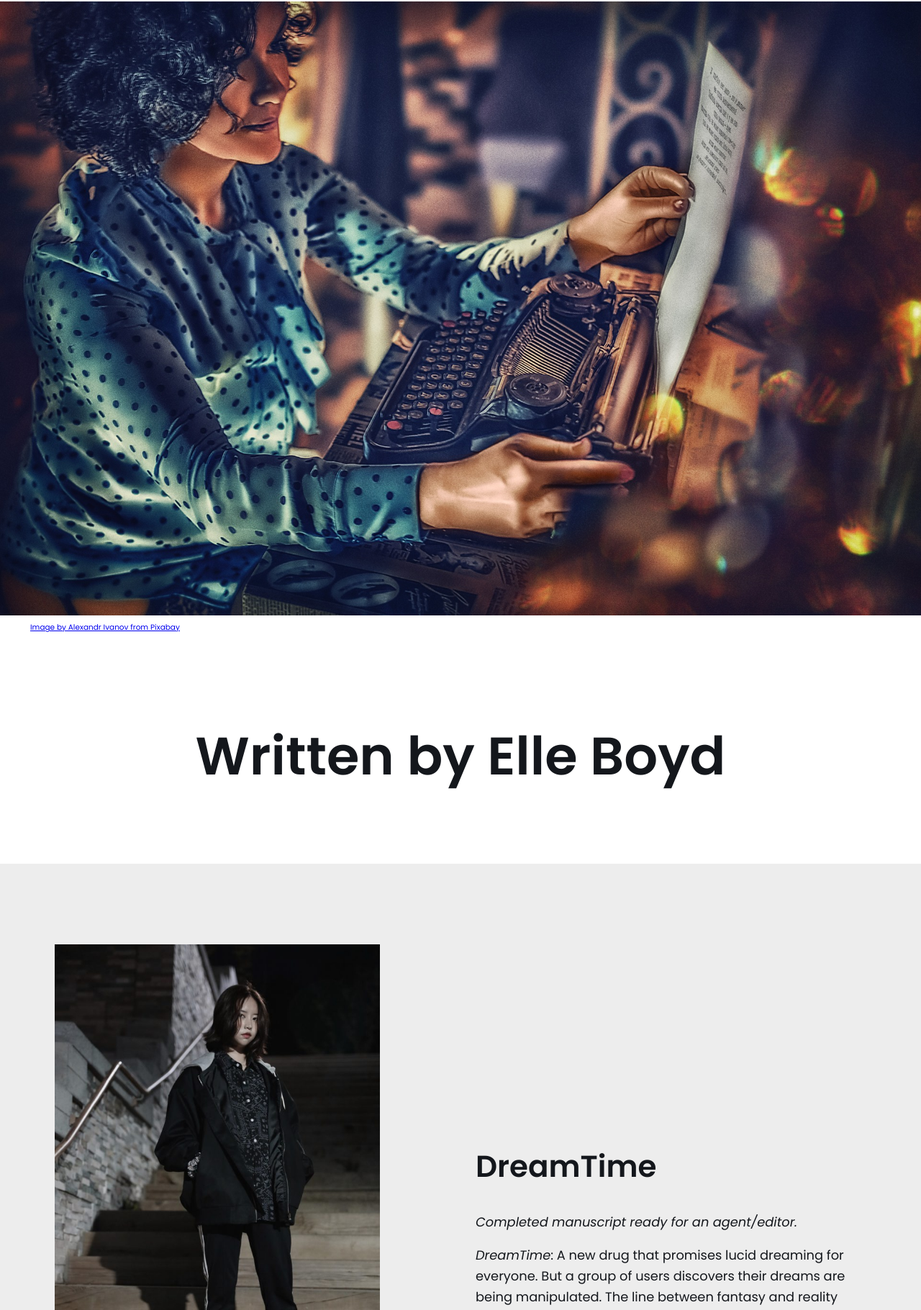
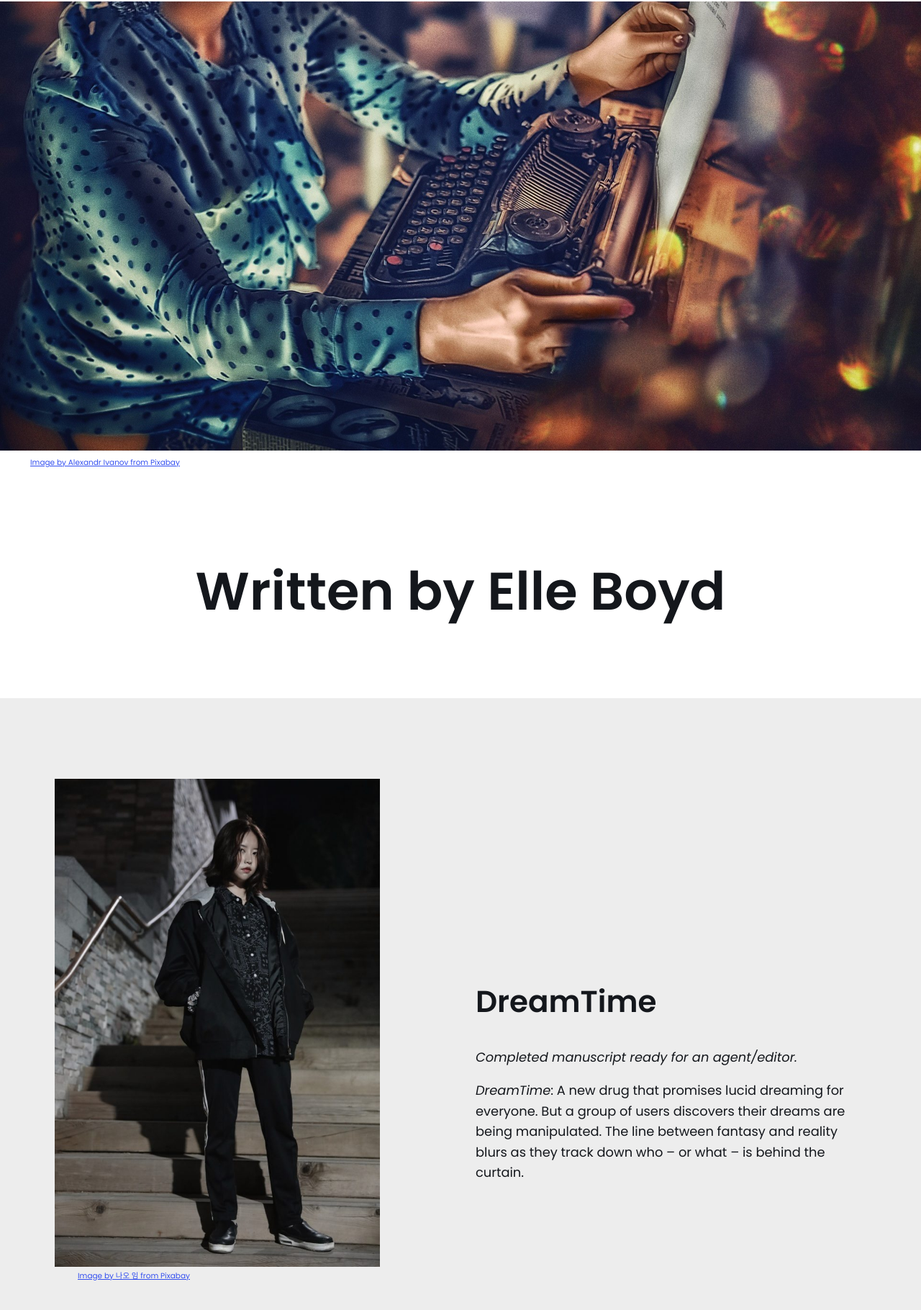
Before and after one commit to RainsongTaurandira/Elle-s-Writer-Site, a plain HTML site: page index.html in a window 1280 px wide. Shown: the part 80-1900 px from the top of the page at 72% size. Drawn offline with Linux system fonts and the light colour scheme.

Commit message:
minor edits
Cropped the cover picture, added a "open somewhere else" attribute to Readsy link, and changed the dark-mode colour of the credits.

```diff
--- a/CSS/main.css
+++ b/CSS/main.css
@@ -33,6 +33,7 @@ Kevin Powell - Responsive design made easy 16 Dec 20 -- https://www.youtube.com/
 *, *::before, *::after {
     box-sizing: border-box;
     margin: 0;
+    /* padding:0; */
 }
 
 
@@ -71,7 +72,9 @@ p {
     margin-bottom: 1em;
 }
 
-
+a {
+    color: var(--primary-accent);
+}
 .img {
     display: block;
     max-width: 100%;
@@ -85,7 +88,8 @@ p {
     line-height: 0; */
     /* img vertical-align: top; */
 }
-/* .dream {
+/* section > .dream {
+    padding-block: min(2vh, 2rem);
     max-height: 80vh;
 } */
 
@@ -142,17 +146,20 @@ p {
  .caption {
     font-size: 0.5em;
     margin-top: .5em;
+    color: var(--primary-accent);
 }
 
 .caption1 {
     margin-left: 4em;
     font-size: 0.5em;
+    color: var(--primary-accent);
 }
 
 .caption2 {
     font-size: 0.5em;
     margin-top: .5em;
     margin-left: 2rem;
+    color: var(--primary-accent);
 }
 
 /* ====  header ===== */
--- a/index.html
+++ b/index.html
@@ -33,7 +33,7 @@
     </header>
 
     <section class="bg-image" id="typewriter">
-            <img src="images/love-letter-1285404_1920.jpg" class="typewriter" alt="woman typing a letter">
+            <img src="images/love-letter-cropped1.jpg" class="typewriter" alt="woman typing a letter">
             <p class="caption1"><a href="https://pixabay.com/users/ivanovgood-1982503">Image by Alexandr Ivanov from Pixabay</a></p>
     </section>
 
@@ -89,7 +89,7 @@
                     <h2>Short Stories</h2>
                     <p>From weddings to bookstores to rock concerts and the garden in the backyard, Elle’s stories will transport you to pivotal life moments.</p>
                     <p>
-                        <a href="https://blog.reedsy.com/creative-writing-prompts/author/elle-boyd/"><img id="readsy" src="images/reedsy-prompts-widget.jpg" alt="button to open Elle's Readsy page"></a>
+                        <a href="https://blog.reedsy.com/creative-writing-prompts/author/elle-boyd/" target="_blank"><img id="readsy" src="images/reedsy-prompts-widget.jpg" alt="button to open Elle's Readsy page"></a>
 
                     </p>
                 </div>
```
Also changed, not shown: images/love-letter-cropped1.jpg (added).
